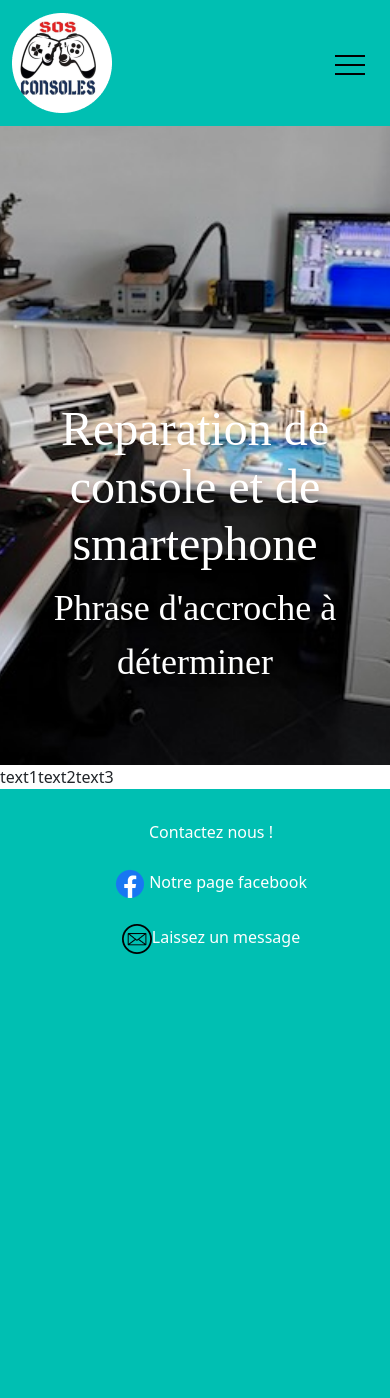
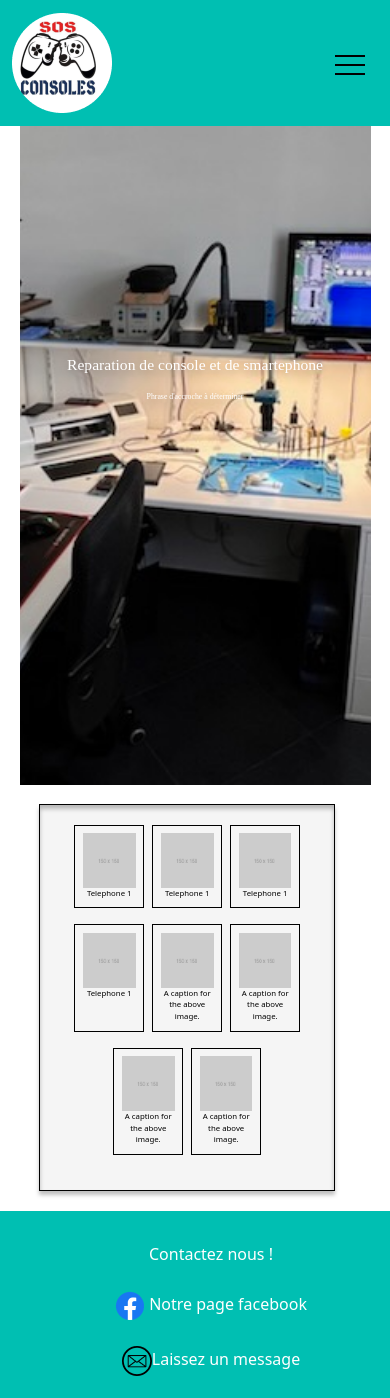
Before and after one commit to FlorentV02/SOS_CONSOLE, a PHP site: page /telephone.html in a window 390 px wide. Before the commit the page ends 954 px from the top, so only its background shows below. Run offline with PHP 8.4, Linux system fonts and the light colour scheme; some libraries are stand-ins or nearby versions.

Commit message:
Travail CSS index et telephone
Nav-bar bar de recherche terminé

Mise en place du choix de téléphone, il reste beaucoup de petit soucis
à fixer.

```diff
--- a/asset/css/phone.css
+++ b/asset/css/phone.css
@@ -1,10 +1,53 @@
-/* card-telephone-background */
+/* telephone-background entente */
 
 #background-phone-1 {
     background: url('../asset/images/telephone.jpg');
     height: auto;
 }
 
-.phone-card .card-link {
-    width: 10rem;
+/* reglage background */
+
+#content {
+    padding: 5vw;
 }
+
+
+/* bloc phone */
+
+#phone-block {
+background: #F5F5F5;
+border: 1px solid #000000;
+box-sizing: border-box;
+box-shadow: 0px 4px 4px rgba(0, 0, 0, 0.25), inset 0px 4px 4px rgba(0, 0, 0, 0.25);
+margin: 5vw 9vw 0vw 5vw;
+padding: 5vw 0 5vw 0;
+}
+
+/* seperation entre les images */
+
+.figure {
+    border: 0.2vw solid black;
+    justify-content: center;
+    padding: 2vw;
+    margin-right: 1vw;
+    margin-left: 1vw;
+    min-width: 18vw;
+    width: 18vw;
+}
+
+/* taille image */
+
+.img {
+    width: 100%;
+    max-width: 14vw;
+    height: 14vw;
+}
+
+/* style caption */
+
+.caption-style {
+    font-size: 2vw;
+    text-align: center;
+    color: #000000;
+    position: relative;
+}
--- a/asset/css/style.css
+++ b/asset/css/style.css
@@ -26,29 +26,17 @@ body {
     height: 100%;
 }
 
-#background-entete {
-    background: url(../images/IMG_20220425_162304.jpg);
-
-  /* Set a specific height */
-  min-height: 765px;
-
-  /* Create the parallax scrolling effect */
-  background-attachment: fixed;
-  background-position: center;
-  background-repeat: no-repeat;
-  background-size: cover;
-}
 
 /* text-property */
 
 /* font-size */
 
 .text-48 {
-    font-size: 48px;
+    font-size: 4vw;
 }
 
 .text-36 {
-    font-size: 36px;
+    font-size: 2vw;
 }
 
 /* font */
@@ -102,17 +121,21 @@ body {
     background-color: #003369;
 }
 
-/* image-entete */
+/* link-nav-bar and footer */
 
-#entete-text {
-    position: relative;
-    top: 25rem;
+.link-nav-bar {
     color: #ffffff;
+    text-decoration: none;
 }
 
-.text-shadow   {
-    filter: drop-shadow(0px 4px 4px rgba(0, 0, 0, 0.26));
-}
+/* link-nav-bar hover */
+
+ .link-nav-bar:hover{
+     font-weight: bold;
+     color: #ffffff;
+     text-decoration: underline;
+
+ }
 
 /* content */
 
@@ -124,12 +147,43 @@ body {
     }
 
 
+    /* Image d'entete */
+
+    #background-entete {
+        background: url(../images/IMG_20220425_162304.jpg);
+
+        /* Set a specific height */
+        min-height: 765px;
+
+        /* Create the parallax scrolling effect */
+        background-attachment: fixed;
+        background-position: center;
+        background-repeat: no-repeat;
+        background-size: cover;
+        padding: 21rem 0rem 21rem 0rem;
+    }
+
+
+/* image-entete */
+
+#entete-text {
+    position: relative;
+    color: #ffffff;
+}
+
+.text-shadow   {
+    filter: drop-shadow(0px 4px 4px rgba(0, 0, 0, 0.26));
+}
+
 /* New */
 
 #new {
     background: #00BFB2;
     color: #ffffff;
 }
+
+
+
 
 /* carousel-item */
 
--- a/telephone.html
+++ b/telephone.html
@@ -44,9 +44,9 @@
                 <a class="nav-link disabled">Disabled</a>
               </li>
             </ul>
-            <form class="d-flex">
-              <input class="form-control me-2" type="search" placeholder="Search" aria-label="Search">
-            <button class="btn btn-search btn-outline-success" type="submit">Search</button>
+            <form class="form-search-nav-bar d-flex">
+              <input class="search-bar loupe form-control me-2" type="search" placeholder="Selection un appareil" aria-label="Search">
+              <button class="btn btn-search btn-outline-success" type="submit">Search</button>
           </form>
         </div>
       </div>
@@ -63,11 +63,39 @@
       </div>
     </div>
 
-    <div class="d-flex">
-      <div>text1</div>
-      <div>text2</div>
-      <div>text3</div>
-
+    <div id="phone-block" class="d-flex justify-content-center flex-wrap">
+      <figure class="figure">
+        <img id="img-phone-1" class="img" src="./asset/images/placeholder_150.png" class="figure-img img-fluid rounded" alt="...">
+        <figcaption id="caption-phone-1" class="figure-caption caption-style">Telephone 1</figcaption>
+      </figure>
+      <figure class="figure">
+        <img id="img-phone-2" class="img" src="./asset/images/placeholder_150.png" class="figure-img img-fluid rounded" alt="...">
+        <figcaption class="figure-caption caption-style">Telephone 1</figcaption>
+      </figure>
+      <figure class="figure">
+        <img id="img-phone-3" class="img" src="./asset/images/placeholder_150.png" class="figure-img img-fluid rounded" alt="...">
+        <figcaption class="figure-caption caption-style">Telephone 1</figcaption>
+      </figure>
+      <figure class="figure">
+        <img id="img-phone-4" class="img" src="./asset/images/placeholder_150.png" class="figure-img img-fluid rounded" alt="...">
+        <figcaption class="figure-caption caption-style">Telephone 1</figcaption>
+      </figure>
+      <figure class="figure">
+        <img id="img-phone-5" class="img" src="./asset/images/placeholder_150.png" class="figure-img img-fluid rounded" alt="...">
+        <figcaption class="figure-caption caption-style">A caption for the above image.</figcaption>
+      </figure>
+      <figure class="figure">
+        <img id="img-phone-6" class="img" src="./asset/images/placeholder_150.png" class="figure-img img-fluid rounded" alt="...">
+        <figcaption class="figure-caption caption-style">A caption for the above image.</figcaption>
+      </figure>
+      <figure class="figure">
+        <img class="img" src="./asset/images/placeholder_150.png" class="figure-img img-fluid rounded" alt="...">
+        <figcaption id="img-phone-7" class="figure-caption caption-style">A caption for the above image.</figcaption>
+      </figure>
+      <figure class="figure">
+        <img id="img-phone-8" class="img" src="./asset/images/placeholder_150.png" class="figure-img img-fluid rounded" alt="...">
+        <figcaption class="figure-caption caption-style">A caption for the above image.</figcaption>
+      </figure>
     </div>
 
 
```
Also changed, not shown: other parts of asset/css/style.css (+47 -6 lines), index.html (+9 -8 lines), asset/images/icon/_Magnifyingglass.png (added), asset/images/placeholder_150.png (added), contact.html (added).
